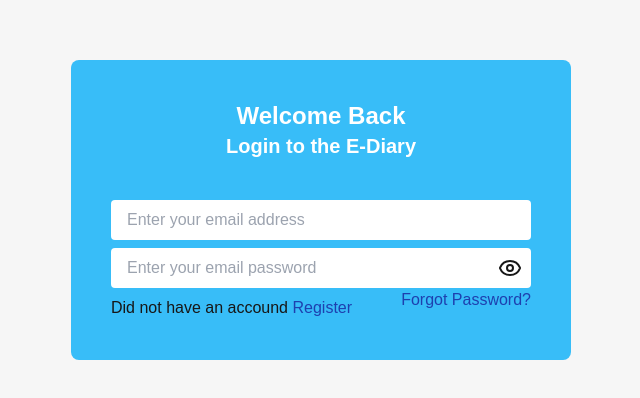
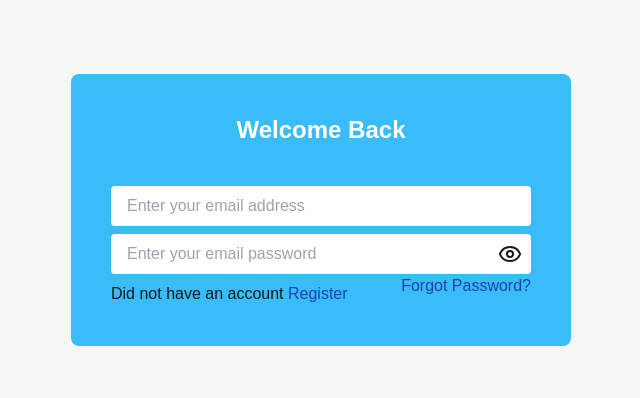
Before and after one commit to dammar093/eDiary, a Next.js app: page /login in a window 1280 px wide. Shown: the part 190-588 px from the top of the page, without its empty margins (319-959 px from the left). Built offline with nearby package versions, Linux system fonts and the light colour scheme.

Commit message:
make some changes on login page

```diff
--- a/src/app/login/page.tsx
+++ b/src/app/login/page.tsx
@@ -11,9 +11,6 @@
         <h1 className="text-2xl font-semibold text-center capitalize text-[#fff]">
           Welcome Back
         </h1>
-        <h2 className="text-xl font-semibold text-center  text-[#fff]">
-          Login to the E-Diary
-        </h2>
         <form className="mt-10 w-full">
           <div className="w-full">
             <input
@@ -50,7 +47,7 @@
           </div>
           <div className="mt-2">
             <p>
-              Did not have an accound{" "}
+              Did not have an account{" "}
               <Link className="text-blue-800" href={"/signup"}>
                 Register
               </Link>
```
